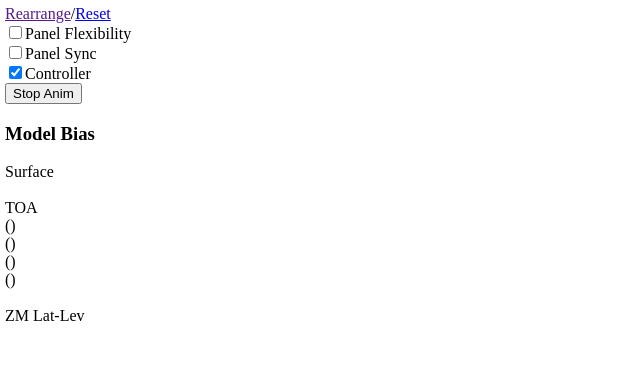
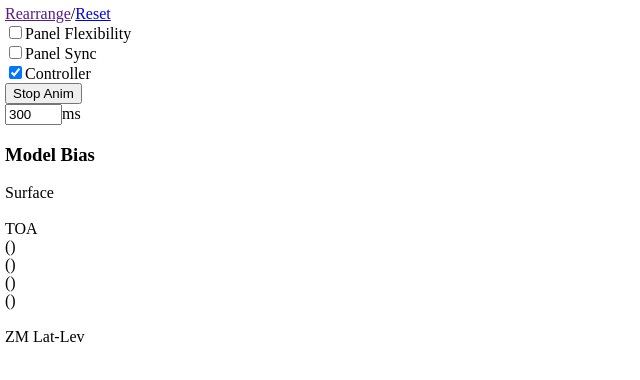
Before and after one commit to kodamail/imgtree, a plain HTML site: page sample_nicam.html in a window 1280 px wide. Shown: the whole page, without its empty margins (0-640 px from the left). Drawn offline with Linux system fonts and the light colour scheme; no server answers.

Commit message:
update sample html for nicam

```diff
--- a/sample_nicam.html
+++ b/sample_nicam.html
@@ -30,10 +30,11 @@ reset(<a href="./index.html" title="Reset selections">1</a>/<a href="./index.htm
 
 <div>
 <form>
-  <input type="checkbox" name="chk_flex"       id="chk_flex"><label for="chk_flex">Panel Flexibility</label><br>
-  <input type="checkbox" name="chk_panel_sync" id="chk_panel_sync" checked="checked"><label for="chk_panel_sync">Panel Sync</label><br>
-  <input type="checkbox" name="chk_controller" id="chk_controller" checked="checked"><label for="chk_controller">Controller</label>
-  <input type="button" name="button_anim_stop" id="button_anim_stop" value="Stop Anim"><br>
+  <input type="checkbox" name="chk_flex"         id="chk_flex"><label for="chk_flex">Panel Flexibility</label><br>
+  <input type="checkbox" name="chk_panel_sync"   id="chk_panel_sync" checked="checked"><label for="chk_panel_sync">Panel Sync</label><br>
+  <input type="checkbox" name="chk_controller"   id="chk_controller" checked="checked"><label for="chk_controller">Controller</label>
+  <input type="button"   name="button_anim_stop" id="button_anim_stop" value="Stop Anim"><br>
+  <input type="text"     name="number_anim_ms"   id="number_anim_ms" value="300" size="4" maxlength="4">ms
 <!--  <input type="button" name="flexible" value="Panel Flexibility" id="flexible">-->
 </form>
 </div>
```
